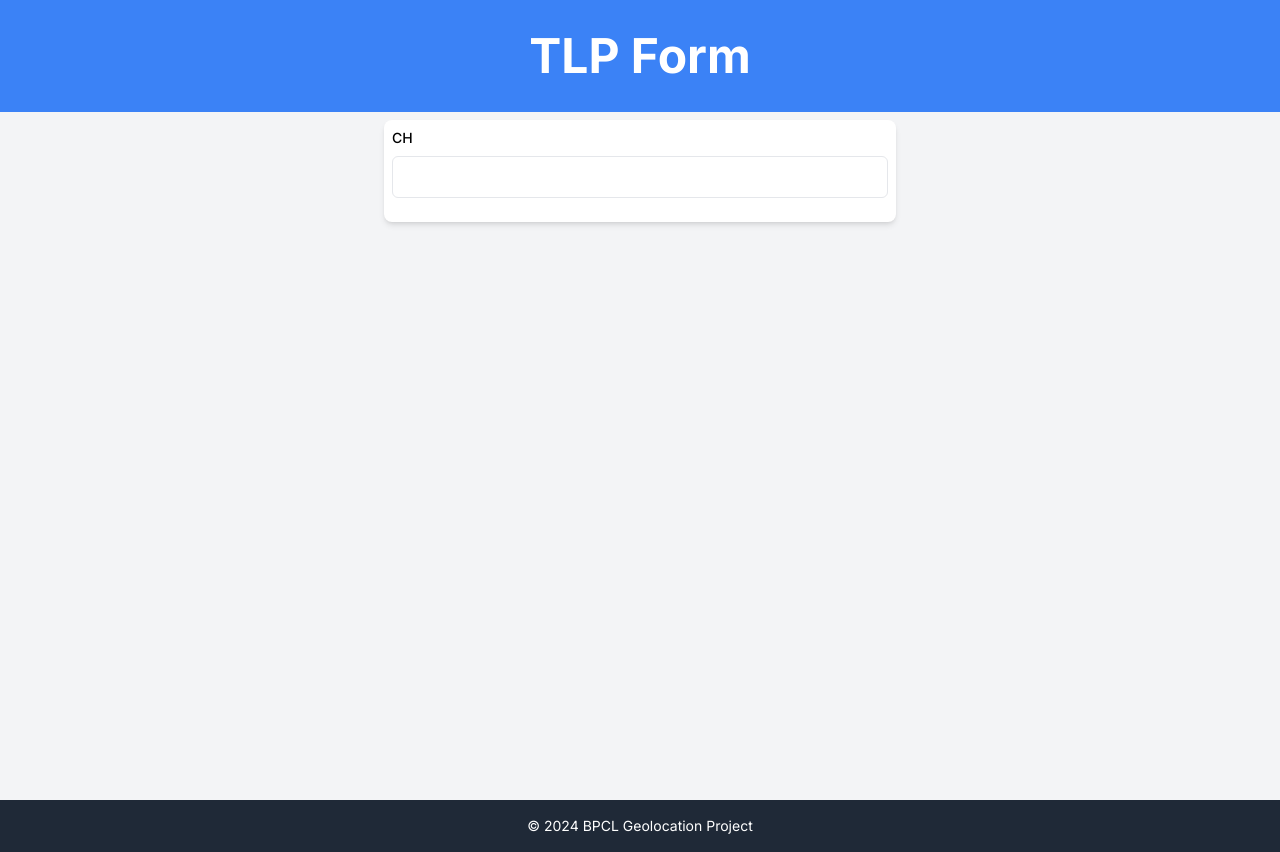
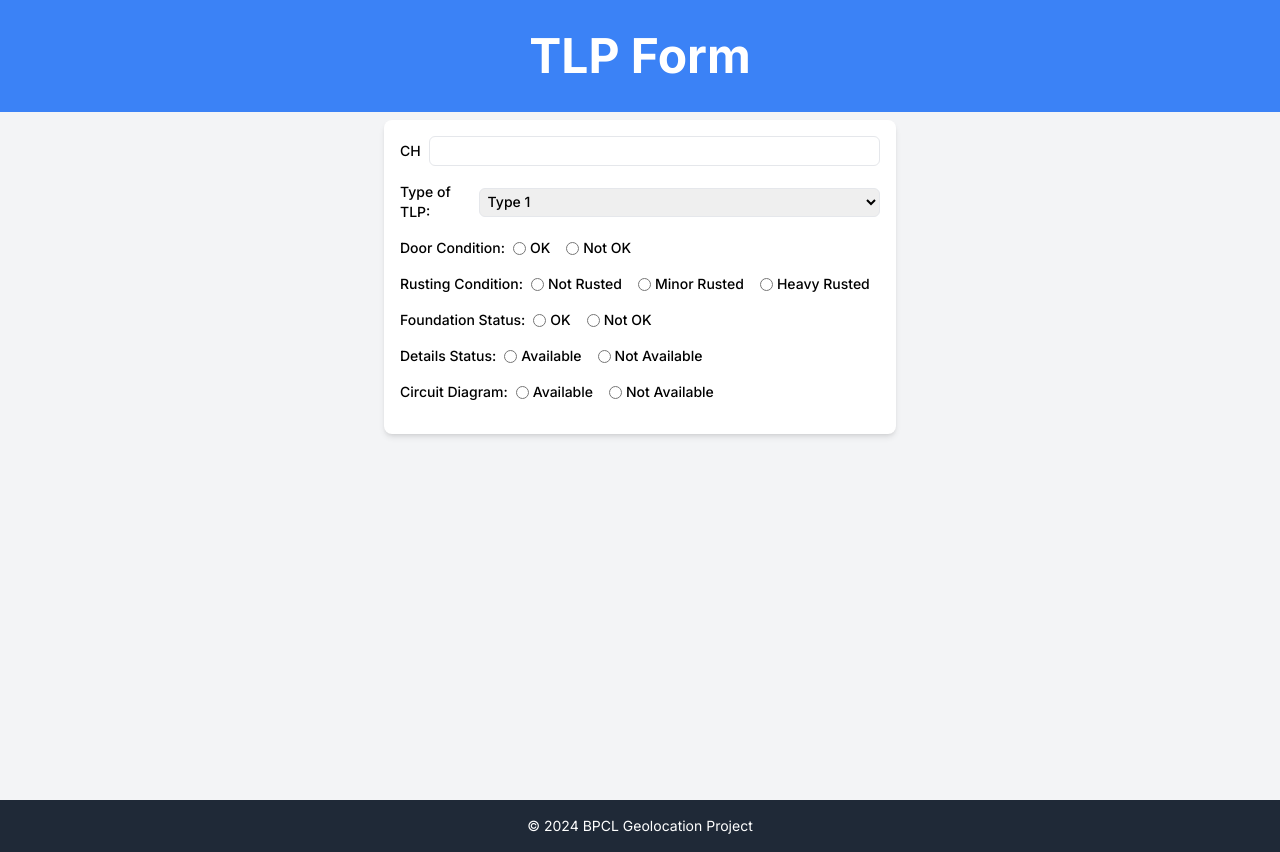
Before and after one commit to dchobarkar/bpcl-geolocation-form, a Next.js app: page /forms/tlp in a window 1280 px wide. Built offline with nearby package versions, Linux system fonts and the light colour scheme.

Commit message:
add tlp form

```diff
--- a/app/forms/tlp/page.tsx
+++ b/app/forms/tlp/page.tsx
@@ -1,28 +1,13 @@
+import TLPForm from "@/app/ui/forms/tlpform";
 import Header from "@/app/ui/header";
 
 const Page = () => {
   return (
-    <>
+    <main>
       <Header title="TLP Form" />
 
-      <form>
-        <div className="max-w-lg mx-auto mt-2 p-2 bg-white rounded-lg shadow-md">
-          <div className="mb-4">
-            <label htmlFor="ch" className="mb-2 block text-sm font-medium">
-              CH
-            </label>
-            <input
-              required
-              id="ch"
-              type="number"
-              step="0.001"
-              name="ch"
-              className="mt-1 block w-full p-2 border rounded-md"
-            />
-          </div>
-        </div>
-      </form>
-    </>
+      <TLPForm />
+    </main>
   );
 };
 
--- a/app/lib/constant-data.ts
+++ b/app/lib/constant-data.ts
@@ -8,4 +8,17 @@ const formLinks = [
   { name: "ROU Marker", path: "rou-marker" },
 ];
 
-export { formLinks };
+const typeOfTlp = [
+  { name: "Type 1", value: "Type 1" },
+  { name: "Type 2", value: "Type 2" },
+  { name: "Type 3", value: "Type 3" },
+  { name: "Type 4", value: "Type 4" },
+  { name: "Type 5", value: "Type 5" },
+  { name: "Type 6", value: "Type 6" },
+  { name: "Type 7", value: "Type 7" },
+  { name: "Type 8", value: "Type 8" },
+  { name: "Type 9", value: "Type 9" },
+  { name: "Type 10", value: "Type 10" },
+];
+
+export { formLinks, typeOfTlp };
--- /dev/null
+++ b/app/ui/forms/tlpform.tsx
@@ -0,0 +1,87 @@
+import { typeOfTlp } from "@/app/lib/constant-data";
+import RadioInput from "../inputs/radio";
+
+const TLPForm = () => {
+  return (
+    <form>
+      <div className="max-w-lg mx-auto mt-2 p-4 bg-white rounded-lg shadow-md text-sm font-medium">
+        <div className="flex items-center mb-4">
+          <label htmlFor="ch" className="mr-2 text-sm font-medium">
+            CH
+          </label>
+
+          <input
+            required
+            id="ch"
+            name="ch"
+            type="number"
+            step="0.001"
+            className="w-full p-1 border rounded-md"
+          />
+        </div>
+
+        <div className="flex items-center mb-4">
+          <label htmlFor="typeOfTlp" className="mr-2 text-sm font-medium">
+            Type of TLP:
+          </label>
+
+          <select
+            required
+            id="typeOfTlp"
+            name="typeOfTlp"
+            className="w-full p-1 border rounded-md"
+          >
+            {typeOfTlp.map((option) => (
+              <option key={option.value} value={option.value}>
+                {option.name}
+              </option>
+            ))}
+          </select>
+        </div>
+
+        <RadioInput
+          label="Door Condition"
+          options={[
+            { value: "ok", label: "OK" },
+            { value: "notOk", label: "Not OK" },
+          ]}
+        />
+
+        <RadioInput
+          label="Rusting Condition"
+          options={[
+            { value: "notRusted", label: "Not Rusted" },
+            { value: "minorRusted", label: "Minor Rusted" },
+            { value: "heavyRusted", label: "Heavy Rusted" },
+          ]}
+        />
+
+        <RadioInput
+          label="Foundation Status"
+          options={[
+            { value: "ok", label: "OK" },
+            { value: "notOk", label: "Not OK" },
+          ]}
+        />
+
+        <RadioInput
+          label="Details Status"
+          options={[
+            { value: "available", label: "Available" },
+            { value: "notAvailable", label: "Not Available" },
+          ]}
+        />
+
+        <RadioInput
+          label="Circuit Diagram"
+          options={[
+            { value: "available", label: "Available" },
+            { value: "notAvailable", label: "Not Available" },
+          ]}
+        />
+      </div>
+    </form>
+  );
+};
+
+export default TLPForm;
--- /dev/null
+++ b/app/ui/inputs/radio.tsx
@@ -0,0 +1,30 @@
+const RadioInput = ({
+  label,
+  options,
+}: {
+  label: string;
+  options: { value: string; label: string }[];
+}) => {
+  return (
+    <div className="flex mb-4">
+      <legend className="mr-2">{label}:</legend>
+
+      <div className="flex items-center space-x-4">
+        {options.map((option) => (
+          <div key={option.value} className="flex items-center">
+            <input
+              id={option.value}
+              type="radio"
+              name={label}
+              value={option.value}
+              className="mr-1"
+            />
+            <label htmlFor={option.value}>{option.label}</label>
+          </div>
+        ))}
+      </div>
+    </div>
+  );
+};
+
+export default RadioInput;
```
